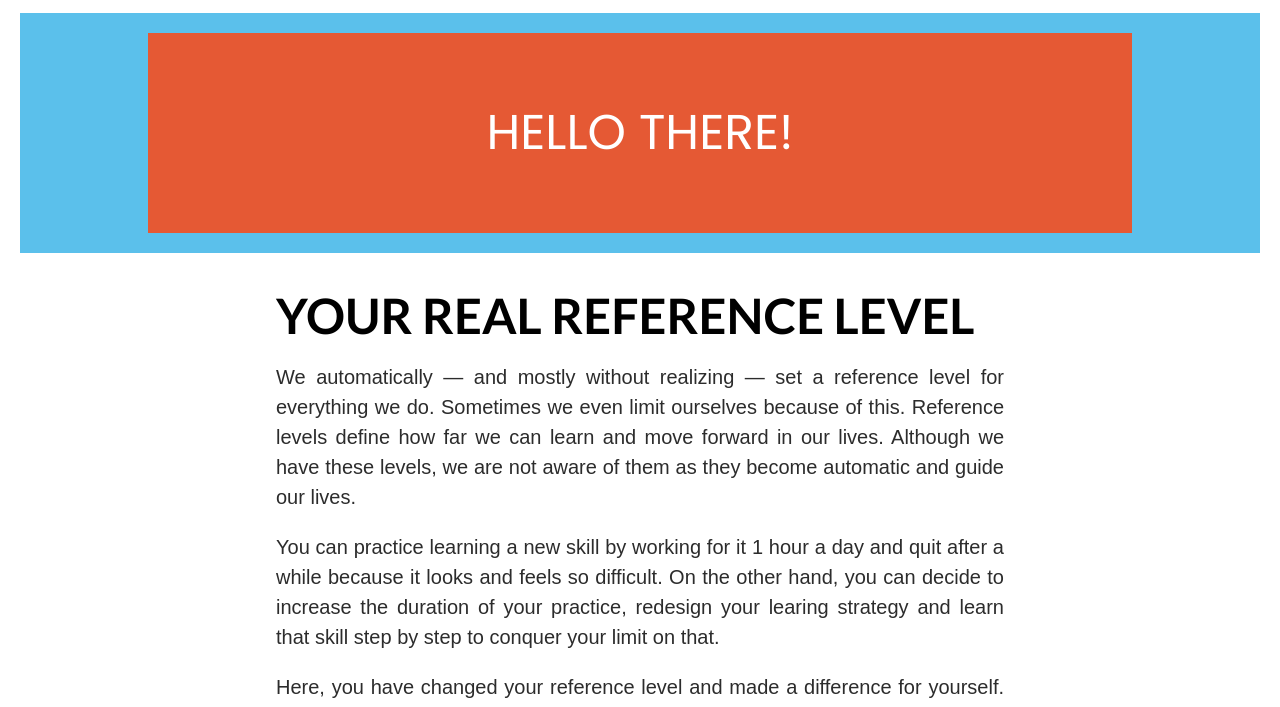
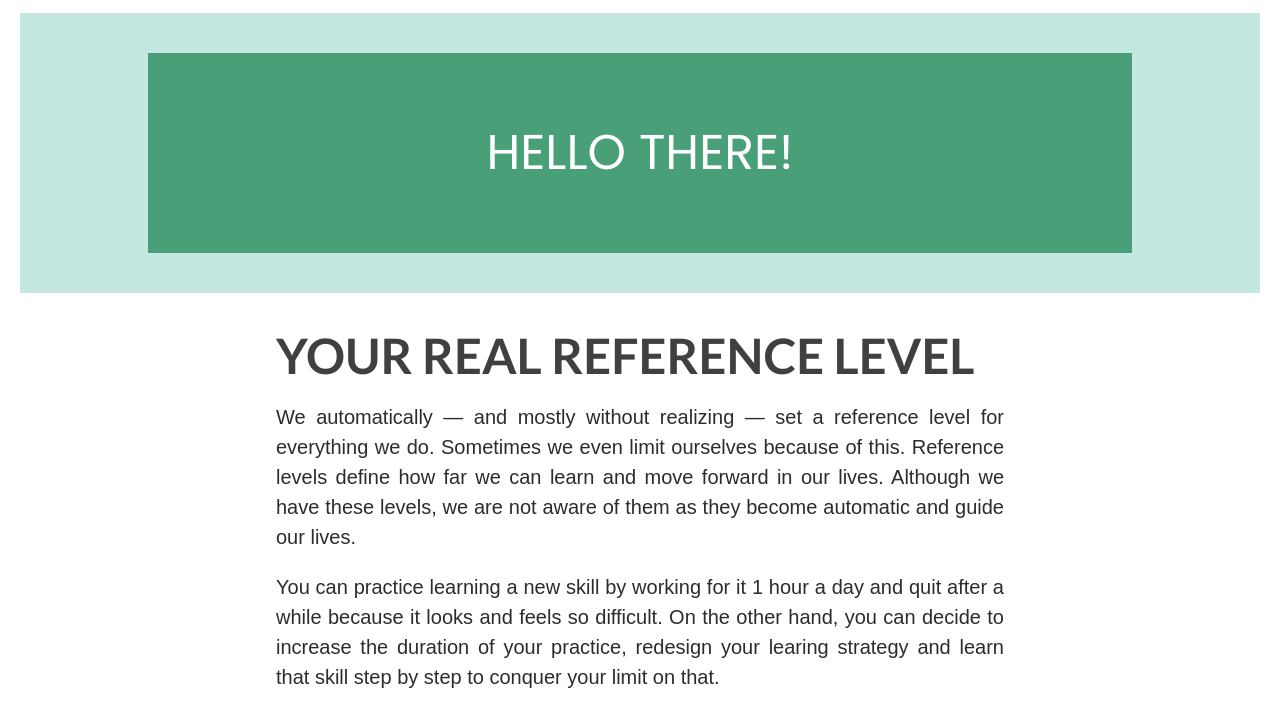
Before and after one commit to rcpml/site-main, a plain HTML site: page index.html in a window 1280 px wide. Shown: the part 47-754 px from the top of the page. Drawn offline with Linux system fonts and the light colour scheme.

Commit message:
Color ups

```diff
--- a/index.html
+++ b/index.html
@@ -13,7 +13,7 @@
       rel="stylesheet"
     />
     <link rel="stylesheet" href="sass/main.css" />
-    <title>FOCUS ZONE</title>
+    <title>Made by RE</title>
   </head>
   <body>
     <div class="container">
--- a/sass/components/_jumbotron.scss
+++ b/sass/components/_jumbotron.scss
@@ -4,13 +4,13 @@
     margin: 2vh 0;
     padding: 5vh 10vw;
     width: 100%;
-    height: 30vh;
     line-height: 1.5;
 
     font-family: 'Lato', sans-serif;
     font-size: 4.883rem;
 
     background-color: #5BC0EB;
+    background-color: #C5E7E2;
 
     @include respond(phone) {
         font-size: 3.662rem;
@@ -29,6 +29,7 @@
         font-family: 'Poppins', sans-serif;
 
         background-color: #E55934;
+        background-color: #49A078;
         color: white;
     }
 }
--- a/sass/layout/_container.scss
+++ b/sass/layout/_container.scss
@@ -17,6 +17,7 @@
             h2 {
                 font-family: 'Lato', sans-serif;
                 font-size: 4.883rem;
+                color: #404040;
 
                 @include respond(phone) {
                     font-size: 3.662rem;
```
Also changed, not shown: sass/main.css, 1 other file.
